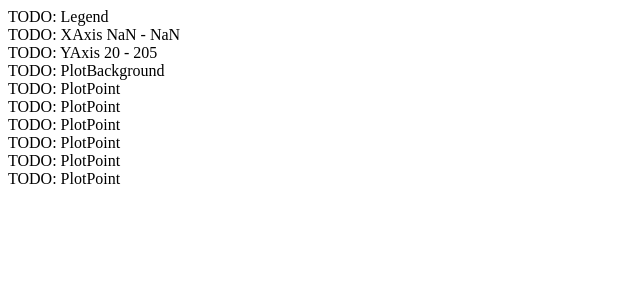
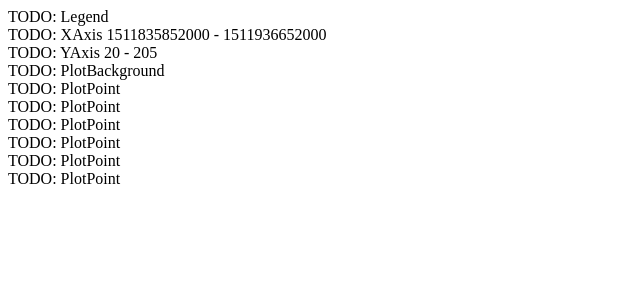
Before and after one commit to cdax/scatterplot-demo, a React app: page / in a window 1280 px wide. Shown: the top 300 px of the page, without its empty margins (0-640 px from the left). Built offline with nearby package versions, Linux system fonts and the light colour scheme.

Commit message:
Refactors getValueRange to handle non-numeric values (like ISO8601 timestamps)

```diff
--- a/package.json
+++ b/package.json
@@ -41,6 +41,7 @@
     "webpack-dev-server": "^2.11.1"
   },
   "dependencies": {
+    "moment": "^2.22.2",
     "prop-types": "^15.6.0",
     "react": "^16.2.0",
     "react-dom": "^16.2.0"
--- a/src/js/components/Scatterplot/index.js
+++ b/src/js/components/Scatterplot/index.js
@@ -1,6 +1,7 @@
 
 import React from 'react';
 import PropTypes from 'prop-types';
+import moment from 'moment';
 
 import Legend from './Legend';
 import XAxis from './XAxis';
@@ -8,9 +9,12 @@ import YAxis from './YAxis';
 import PlotBackground from './PlotBackground';
 import PlotPoint from './PlotPoint';
 
+import { identity } from './utils';
 
-const getValueRange = (objects, key) => {
-  const values = objects.map(object => object[key]);
+
+const getValueRange = (objects, key, transform = identity) => {
+  console.log(moment.format);
+  const values = objects.map(object => transform(object[key]));
   return [Math.min(...values), Math.max(...values)];
 };
 
@@ -18,7 +22,7 @@ const getValueRange = (objects, key) => {
 const Scatterplot = ({ data }) => (
   <div>
     <Legend />
-    <XAxis valueRange={getValueRange(data, 'start_time')} />
+    <XAxis valueRange={getValueRange(data, 'start_time', moment)} />
     <YAxis valueRange={getValueRange(data, 'duration')} />
     <PlotBackground>
       {data.map(plotPoint => <PlotPoint data={plotPoint} />)}
--- /dev/null
+++ b/src/js/components/Scatterplot/utils.js
@@ -0,0 +1,2 @@
+
+export const identity = obj => obj; // eslint-disable-line import/prefer-default-export
```
